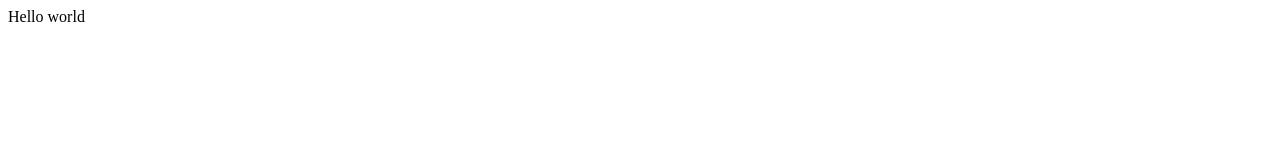
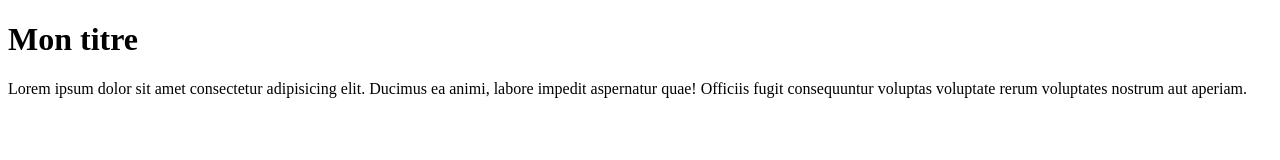
Before and after one commit to j-renevier/gitflow, a plain HTML site: page index.html in a window 1280 px wide. Drawn offline with Linux system fonts and the light colour scheme.

Commit message:
feat(main): add structure in root file

```diff
--- a/index.html
+++ b/index.html
@@ -6,6 +6,7 @@
   <title>Exercice Gitflow</title>
 </head>
 <body>
-  Hello world
+  <h1>Mon titre</h1>
+  <p>Lorem ipsum dolor sit amet consectetur adipisicing elit. Ducimus ea animi, labore impedit aspernatur quae! Officiis fugit consequuntur voluptas voluptate rerum voluptates nostrum aut aperiam.</p>
 </body>
 </html>
```
